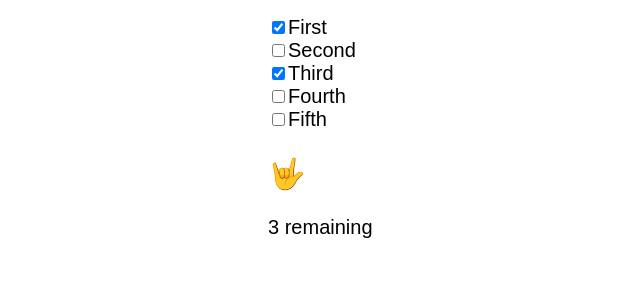
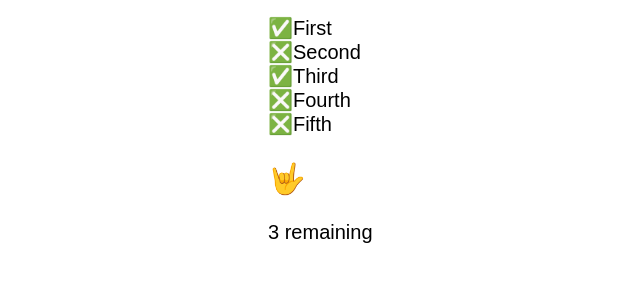
Before and after one commit to prfraser/react-emoji-dos, a React (Create React App) app: page / in a window 1280 px wide. Shown: the top 300 px of the page, without its empty margins (132-772 px from the left). Built offline with nearby package versions, Linux system fonts and the light colour scheme.

Commit message:
changed checked emoji

```diff
--- a/src/App.js
+++ b/src/App.js
@@ -23,6 +23,7 @@ class App extends Component {
   }
 
   onToggleItemAtIndex = (index) => {
+    console.log('asdfasdf')
     this.setState((prevState) => {
       let items = prevState.items
       items = toggleItemAtIndex(items, index)
--- a/src/components/TodoItem.js
+++ b/src/components/TodoItem.js
@@ -5,8 +5,8 @@ const TodoItem = ({
   completed,
   onToggle
 }) => (
-  <label>
-    <input type='checkbox' checked={ completed } onChange={ onToggle } />
+  <label onClick={ onToggle }>
+  	{(completed) ? '✅' : '❎'}
     { description }
   </label>
 )
```
Also changed, not shown: package.json (line endings or trailing spaces), 1 other file (tests, documents, lock files or other folders).
